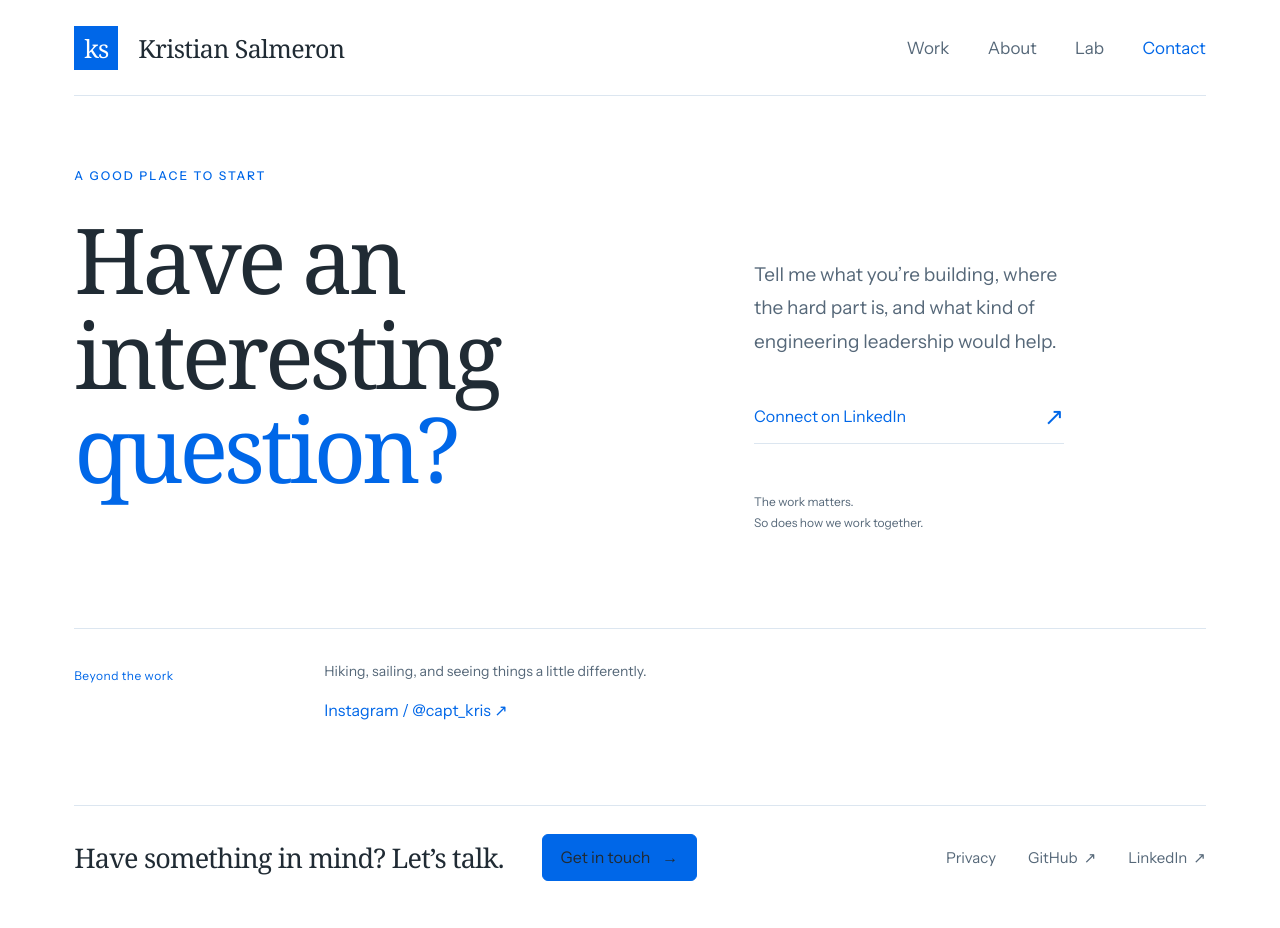
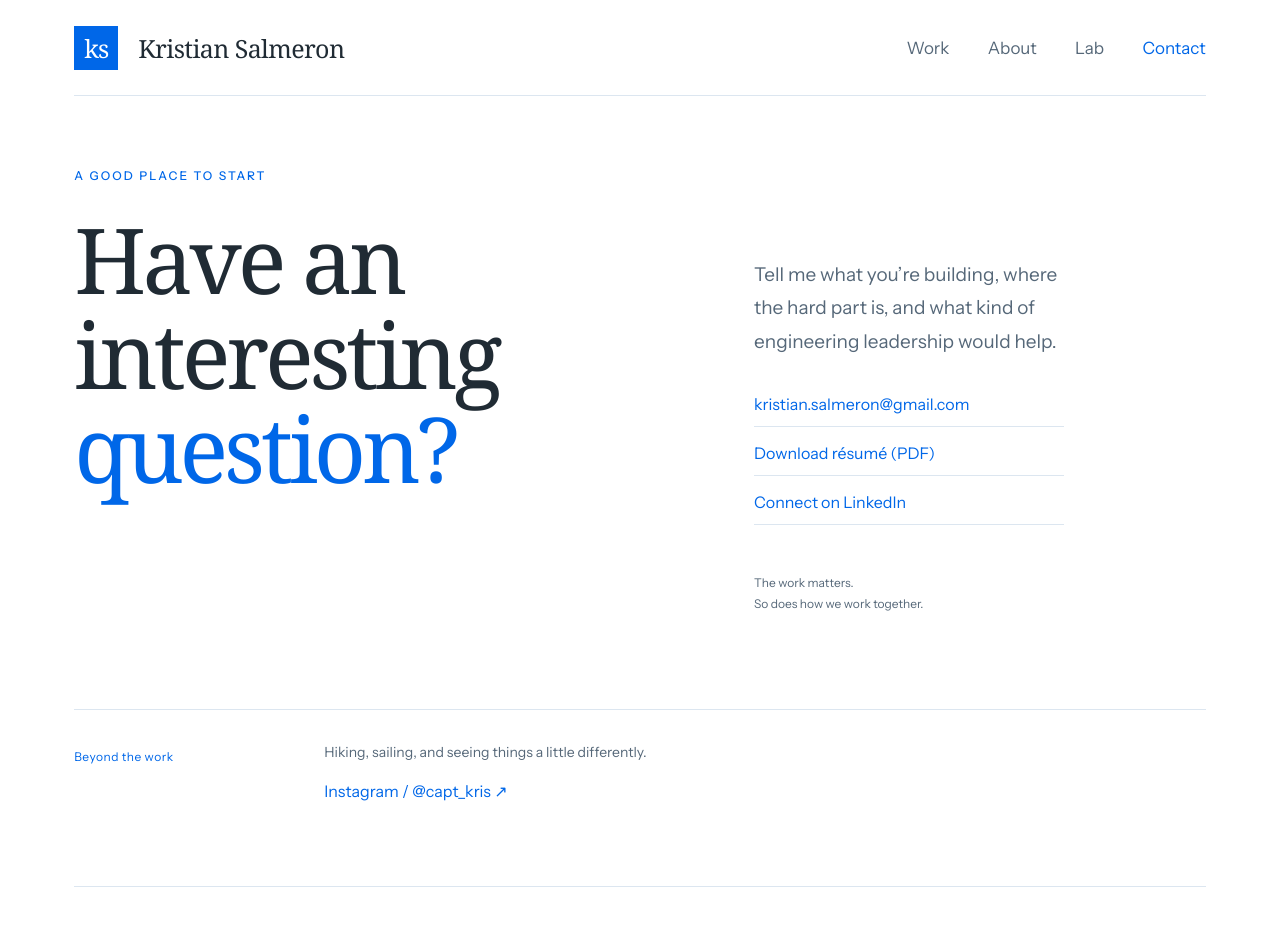
Before and after one commit to kriscodes/portfolio, a Next.js app in the folder apps/web/: page /contact in a window 1280 px wide. Shown: the top 928 px of the page. Built offline with nearby package versions, Linux system fonts and the light colour scheme; a web font is replaced by a local one.

Commit message:
Add direct contact and live resume download links

```diff
--- a/apps/web/src/app/contact/page.tsx
+++ b/apps/web/src/app/contact/page.tsx
@@ -1,4 +1,5 @@
 import { pageMetadata } from '@/lib/metadata';
+import { CONTACT_EMAIL, RESUME_PDF_URL } from '@/lib/contact';
 
 export const metadata = pageMetadata(
   'Let’s talk',
@@ -24,14 +25,27 @@ export default function ContactPage() {
               Tell me what you’re building, where the hard part is, and what kind of engineering
               leadership would help.
             </p>
+            <div className="ip-contact-actions">
+              <a className="ip-contact-action" href={`mailto:${CONTACT_EMAIL}`}>
+                {CONTACT_EMAIL}
+              </a>
+              <a
+                className="ip-contact-action"
+                href={RESUME_PDF_URL}
+                target="_blank"
+                rel="noopener noreferrer"
+              >
+                Download résumé (PDF)
+              </a>
               <a
                 className="ip-contact-action"
                 href="https://www.linkedin.com/in/kristian-salmeron-46295664"
                 target="_blank"
-              rel="noopener"
+                rel="noopener noreferrer"
               >
-              Connect on LinkedIn <span aria-hidden="true">↗</span>
+                Connect on LinkedIn
               </a>
+            </div>
             <p className="ip-contact-note">
               The work matters.
               <br /> So does how we work together.
--- a/apps/web/src/app/editorial.css
+++ b/apps/web/src/app/editorial.css
@@ -168,6 +168,7 @@
 }
 .footer-social {
   display: flex;
+  flex-wrap: wrap;
   align-items: center;
   gap: 32px;
 }
--- a/apps/web/src/app/globals.css
+++ b/apps/web/src/app/globals.css
@@ -448,18 +448,20 @@
   margin: 0;
   max-width: 310px;
 }
+:root .ip-contact-actions {
+  display: grid;
+  gap: 4px;
+  margin-top: 24px;
+  max-width: 310px;
+}
 :root .ip-contact-action {
   display: flex;
   justify-content: space-between;
   gap: 20px;
   align-items: center;
   font-size: 16px;
-  margin-top: 32px;
-  max-width: 310px;
   padding: 12px 0;
-}
-:root .ip-contact-action > span {
-  font-size: 24px;
+  overflow-wrap: anywhere;
 }
 :root .ip-contact-copy > p.ip-contact-note {
   font-size: 12px;
--- a/apps/web/src/app/sail-home.css
+++ b/apps/web/src/app/sail-home.css
@@ -218,6 +218,7 @@
 
 .sail-home-social {
   display: flex;
+  flex-wrap: wrap;
   align-items: center;
   gap: 20px;
   margin-left: 12px;
--- a/apps/web/src/components/chrome.tsx
+++ b/apps/web/src/components/chrome.tsx
@@ -2,6 +2,7 @@
 
 import Link from 'next/link';
 import { usePathname } from 'next/navigation';
+import { CONTACT_EMAIL, RESUME_PDF_URL } from '@/lib/contact';
 
 export function Navigation() {
   const pathname = usePathname();
@@ -56,7 +57,11 @@ export function Footer() {
     return (
       <footer className="sail-home-footer">
         <p>Built with intent.</p>
-        <div className="sail-home-social" aria-label="Social profiles and privacy">
+        <div className="sail-home-social" aria-label="Contact, résumé, social profiles and privacy">
+          <a href={`mailto:${CONTACT_EMAIL}`}>Email</a>
+          <a href={RESUME_PDF_URL} target="_blank" rel="noopener noreferrer">
+            Download résumé (PDF)
+          </a>
           <Link href="/privacy/">Privacy</Link>
           <a href="https://github.com/kriscodes" target="_blank" rel="noopener noreferrer">
             GitHub <span aria-hidden="true">↗</span>
@@ -82,7 +87,11 @@ export function Footer() {
           Get in touch <span aria-hidden="true">→</span>
         </Link>
       </div>
-      <div className="footer-social" aria-label="Social profiles and privacy">
+      <div className="footer-social" aria-label="Contact, résumé, social profiles and privacy">
+        <a href={`mailto:${CONTACT_EMAIL}`}>Email</a>
+        <a href={RESUME_PDF_URL} target="_blank" rel="noopener noreferrer">
+          Download résumé (PDF)
+        </a>
         <Link href="/privacy/">Privacy</Link>
         <a href="https://github.com/kriscodes" target="_blank" rel="noopener noreferrer">
           GitHub <span aria-hidden="true">↗</span>
--- /dev/null
+++ b/apps/web/src/lib/contact.ts
@@ -0,0 +1,5 @@
+export const CONTACT_EMAIL = 'kristian.salmeron@gmail.com';
+
+// Export the current Drive document so résumé edits do not require a site release.
+export const RESUME_PDF_URL =
+  'https://docs.google.com/document/d/1L2YO3pc9l4X90jlVYJILBbHASpQCRKCBJULmBNB4UDU/export?format=pdf';
```
Also changed, not shown: 1 other file (tests, documents, lock files or other folders). Lines whose indentation alone changed are shown as unchanged.
